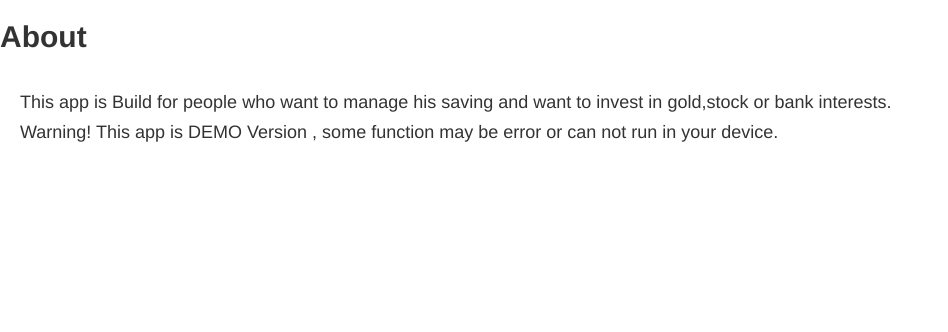
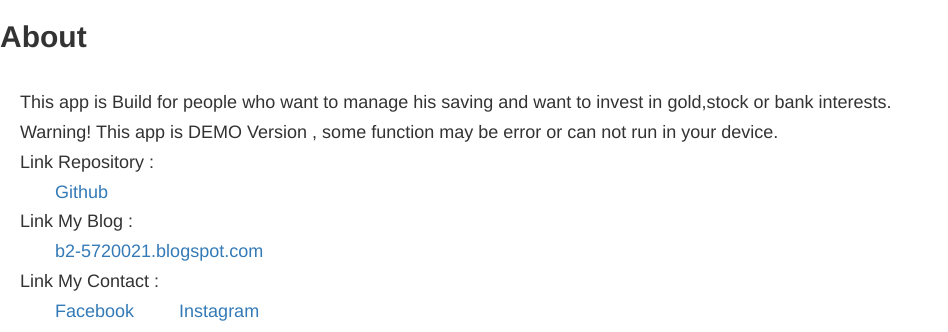
Before and after one commit to a5720021/moneymanage, a Django app: a page that uses moneymanage/templates/home.html in a window 1280 px wide. Shown: the part 1933-2265 px from the top of the page, without its empty margins (0-948 px from the left). Before the commit the page ends 2075 px from the top, so only its background shows below. Run offline with Django 3.2, Linux system fonts and the light colour scheme; data that the repository does not hold is empty; some libraries are stand-ins or nearby versions.

Commit message:
add information in About page

```diff
--- a/moneymanage/templates/home.html
+++ b/moneymanage/templates/home.html
@@ -243,7 +243,16 @@
 </div>
 <h2 id="about"><b>About</b></h2> <br>
 <div class="row">
-<h4>&nbsp&nbsp&nbsp&nbsp&nbsp&nbsp&nbspThis app is Build for people who want to manage his saving and want to invest in gold,stock or bank interests.</h4><h4> &nbsp&nbsp&nbsp&nbsp&nbsp&nbsp&nbspWarning! This app is DEMO Version , some function may be error or can not run in your device.</h4>
+<h4>&nbsp&nbsp&nbsp&nbsp&nbsp&nbsp&nbspThis app is Build for people who want to manage his saving and want to invest in gold,stock or bank interests.</h4>
+<h4> &nbsp&nbsp&nbsp&nbsp&nbsp&nbsp&nbspWarning! This app is DEMO Version , some function may be error or can not run in your device.</h4>
+<h4> &nbsp&nbsp&nbsp&nbsp&nbsp&nbsp&nbspLink Repository : </h4>
+<h4>&nbsp&nbsp&nbsp&nbsp&nbsp&nbsp&nbsp&nbsp&nbsp&nbsp&nbsp&nbsp&nbsp&nbsp<a href="https://github.com/a5720021/moneymanage">Github</a></h4>
+<h4> &nbsp&nbsp&nbsp&nbsp&nbsp&nbsp&nbspLink My Blog : </h4>
+<h4>&nbsp&nbsp&nbsp&nbsp&nbsp&nbsp&nbsp&nbsp&nbsp&nbsp&nbsp&nbsp&nbsp&nbsp<a href="http://b2-5720021.blogspot.com/">b2-5720021.blogspot.com</a></h4>
+<h4> &nbsp&nbsp&nbsp&nbsp&nbsp&nbsp&nbspLink My Contact : </h4>
+<h4>&nbsp&nbsp&nbsp&nbsp&nbsp&nbsp&nbsp&nbsp&nbsp&nbsp&nbsp&nbsp&nbsp&nbsp<a href="https://www.facebook.com/pathompat.sungpankhao">Facebook</a>
+&nbsp&nbsp&nbsp&nbsp&nbsp&nbsp&nbsp&nbsp<a href="https://www.instagram.com/munggy44101/?hl=th">Instagram</a>
+</h4>
 </div>
 </body>
 </html>
```
